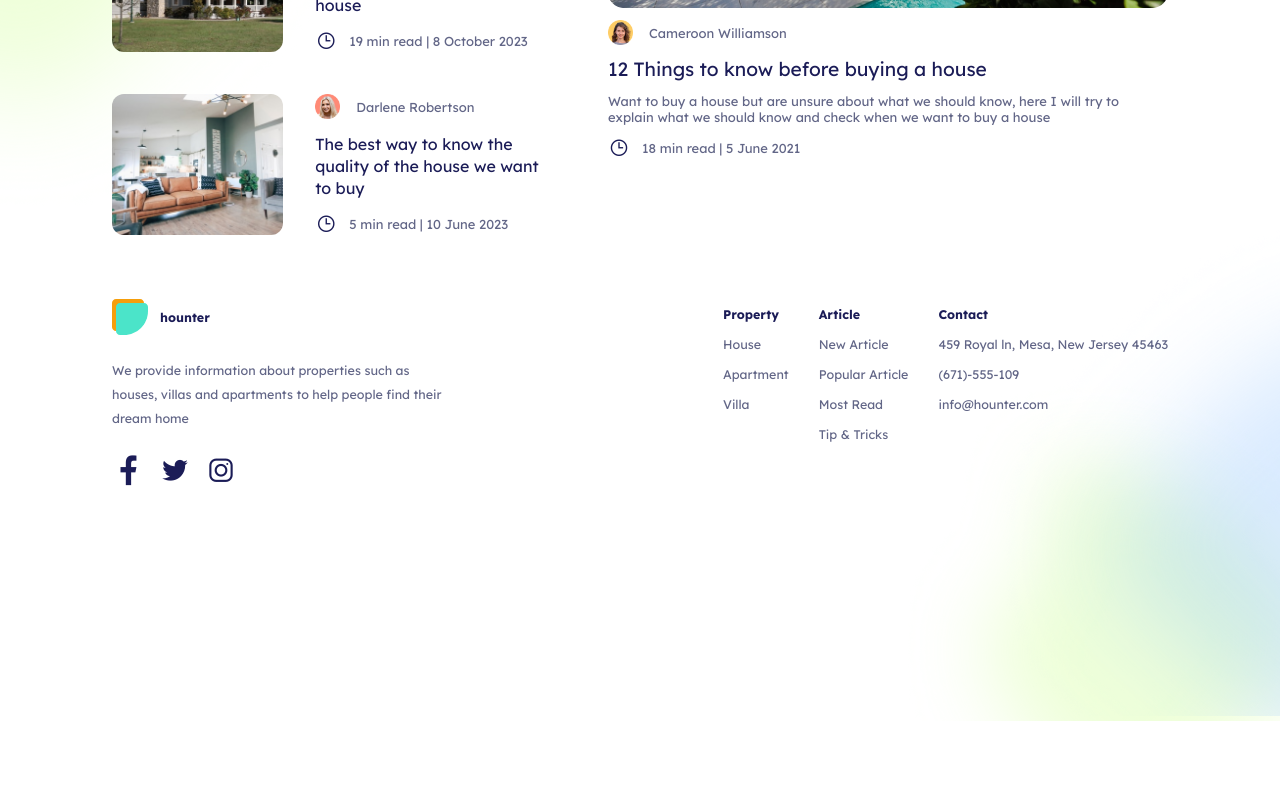
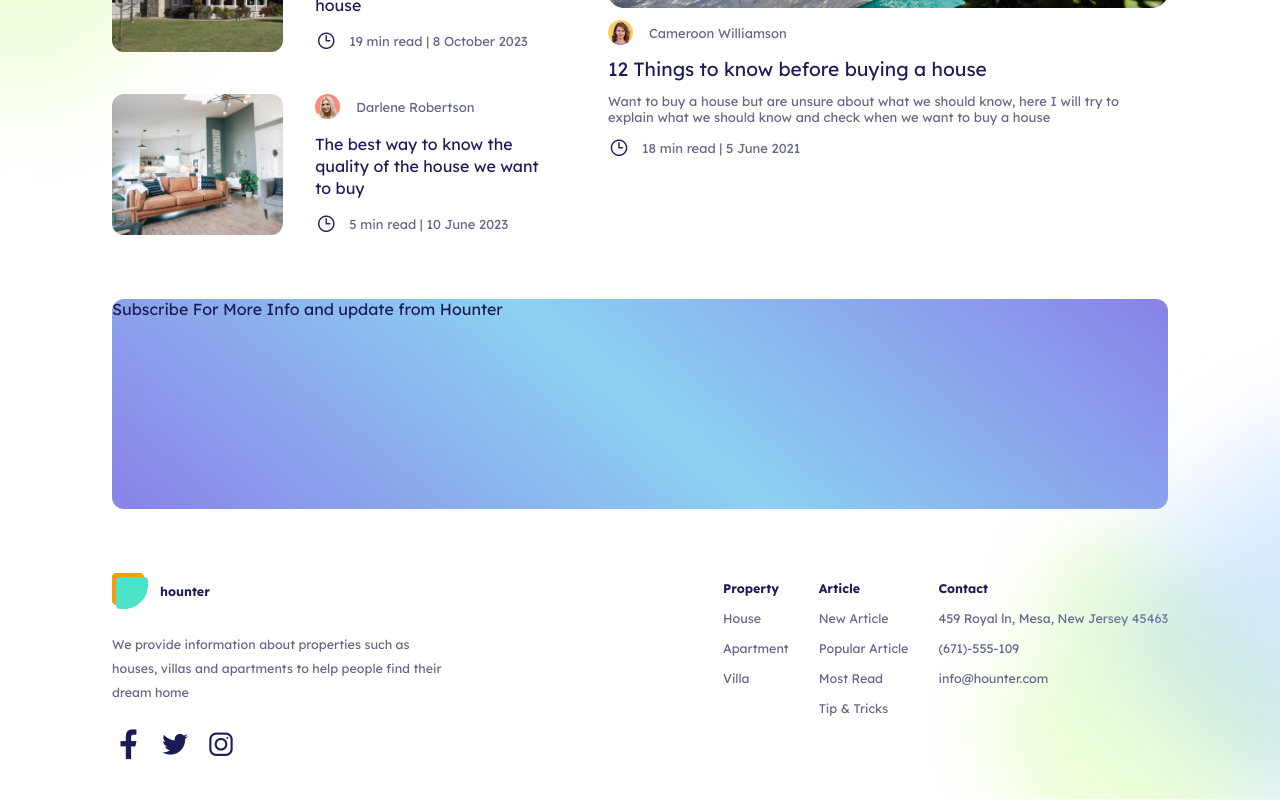
Before and after one commit to RedJosh97/Houter, a Vue app: page / in a window 1280 px wide. Shown: the part 3093-3893 px from the top of the page. Before the commit the page ends 3814 px from the top, so only its background shows below. Built offline with nearby package versions, Linux system fonts and the light colour scheme.

Commit message:
feat: subcribe panel

```diff
--- a/src/App.vue
+++ b/src/App.vue
@@ -6,6 +6,7 @@
     <TourHousing />
     <TimeLineArticle />
     <SellingHome />
+    <SubscribeLayout />
     <FooterSection />
   </div>
 </template>
@@ -15,9 +16,10 @@ import NavBar from './components/NavBar.vue'
 import HeroSection from './components/HeroSection.vue'
 import FeatureHouse from './components/FeatureHouse.vue'
 import TourHousing from './components/TourHousing.vue'
-import TimeLineArticle from './components/TimelineArticle.vue'
 import FooterSection from './components/FooterSection.vue'
 import SellingHome from './components/SellingHome.vue'
+import TimeLineArticle from './components/TimelineArticle.vue'
+import SubscribeLayout from './components/SubscribeLayout.vue'
 
 export default {
   name: 'App',
@@ -28,7 +30,8 @@ export default {
     TourHousing,
     TimeLineArticle,
     FooterSection,
-    SellingHome
+    SellingHome,
+    SubscribeLayout
   }
 }
 </script>
--- a/src/components/FooterSection.vue
+++ b/src/components/FooterSection.vue
@@ -58,7 +58,7 @@ export default {
   font-size: 12.5px;
   gap: 32px;
   position: relative;
-  padding: 0px 7rem 4rem;
+  padding: 0 7rem;
 }
 
 .head-text {
@@ -81,12 +81,12 @@ export default {
 
 .clipper2 {
   position: absolute;
-  top: -90px;
+  top: -280px;
   right: -120px;
 }
 .clipper {
   position: absolute;
-  top: -4px;
+  top: -200px;
   right: -40px;
   width: 350px;
   transform: rotate(270deg);
@@ -107,7 +107,4 @@ export default {
   line-height: 30px;
   justify-content: end;
 }
-
-@media (max-width: 1075px) {
-}
 </style>
--- /dev/null
+++ b/src/components/SubscribeLayout.vue
@@ -0,0 +1,27 @@
+<template>
+  <div class="sub-section">
+    <div class="box-format">
+      <p>Subscribe For More Info and update from Hounter</p>
+    </div>
+  </div>
+</template>
+
+<script>
+export default {
+  name: 'SubscribeLayout'
+}
+</script>
+
+<style scoped>
+.sub-section {
+  margin-top: 4rem;
+  padding: 0 7rem;
+}
+
+.box-format {
+  background: linear-gradient(40deg, #8a82e8, #8cd2f2, #8a82e8);
+  width: 100%;
+  height: 210px;
+  border-radius: 12px;
+}
+</style>
```
Also changed, not shown: public/images/Rectangle 24.png (added).
